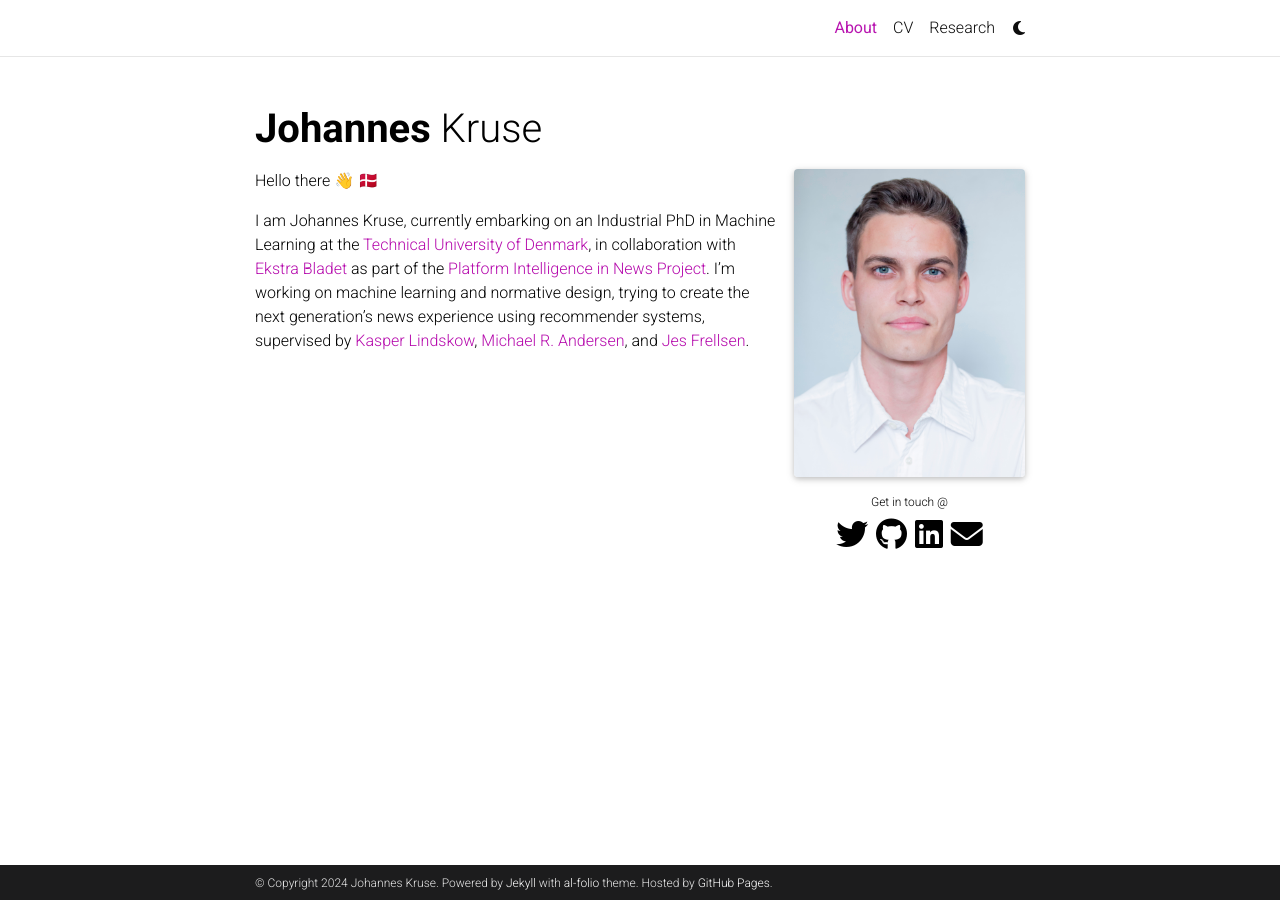
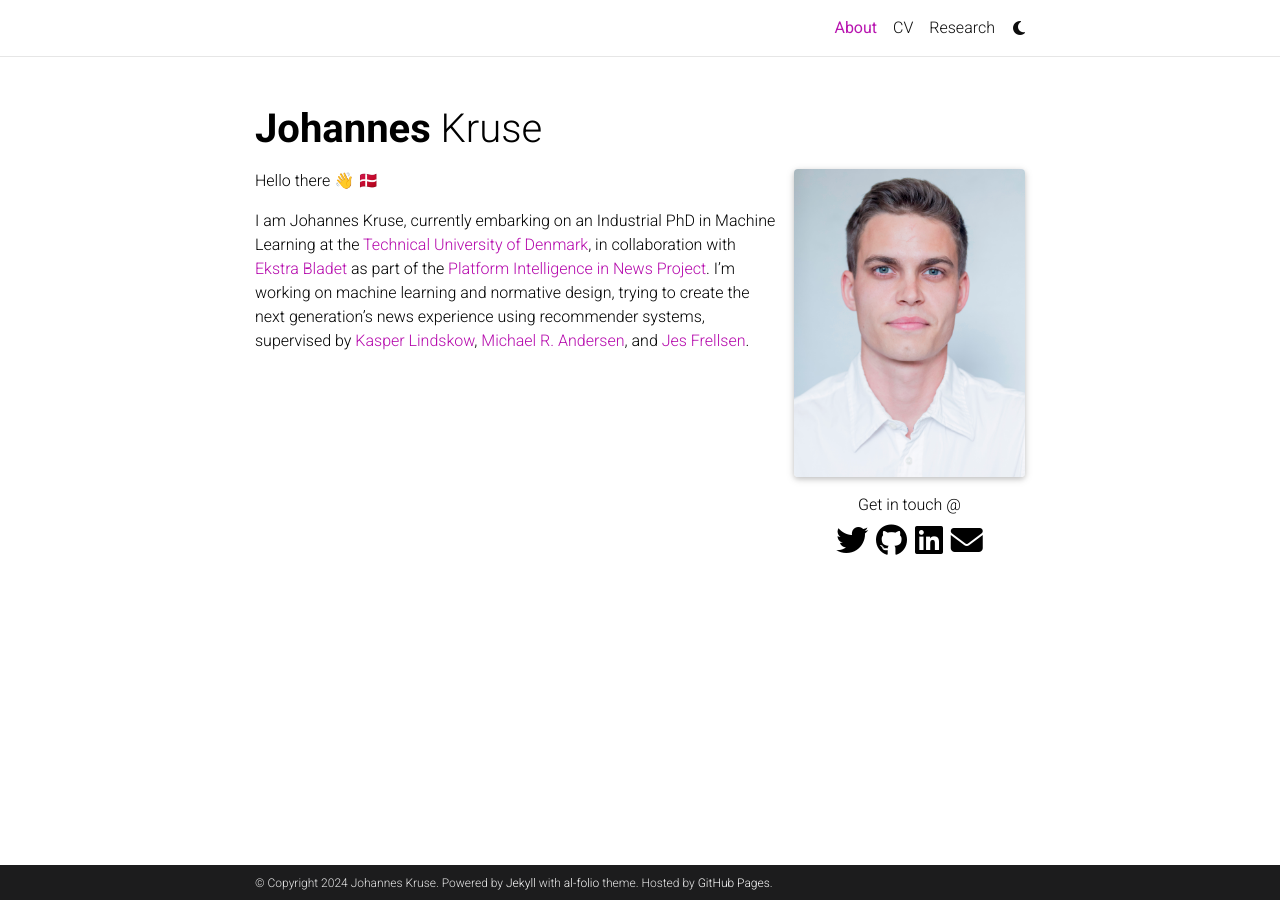
Before and after one commit to johanneskruse/johanneskruse.github.io, a Jekyll site: the page built from _pages/0_about.md, in a window 1280 px wide. Built offline with Jekyll 4.4.1, drawn with Linux system fonts in a browser that asks for light colours; full-size pictures stand in for the smaller copies a plugin makes; comment, search, counter and statistics services are not loaded; a style sheet for code colours, icons or effects is not loaded.

Commit message:
pick font size for contact

```diff
--- a/_sass/_base.scss
+++ b/_sass/_base.scss
@@ -306,7 +306,7 @@ blockquote {
   text-align: center;
 
   .contact-icons {
-    font-size: 2rem;
+    font-size: 2.0rem;
     /* Adjusted from 4rem to 3rem */
 
     a {
@@ -324,7 +324,7 @@ blockquote {
   }
 
   .contact-note {
-    font-size: 0.75rem;
+    font-size: 1.0rem;
   }
 }
 
```
